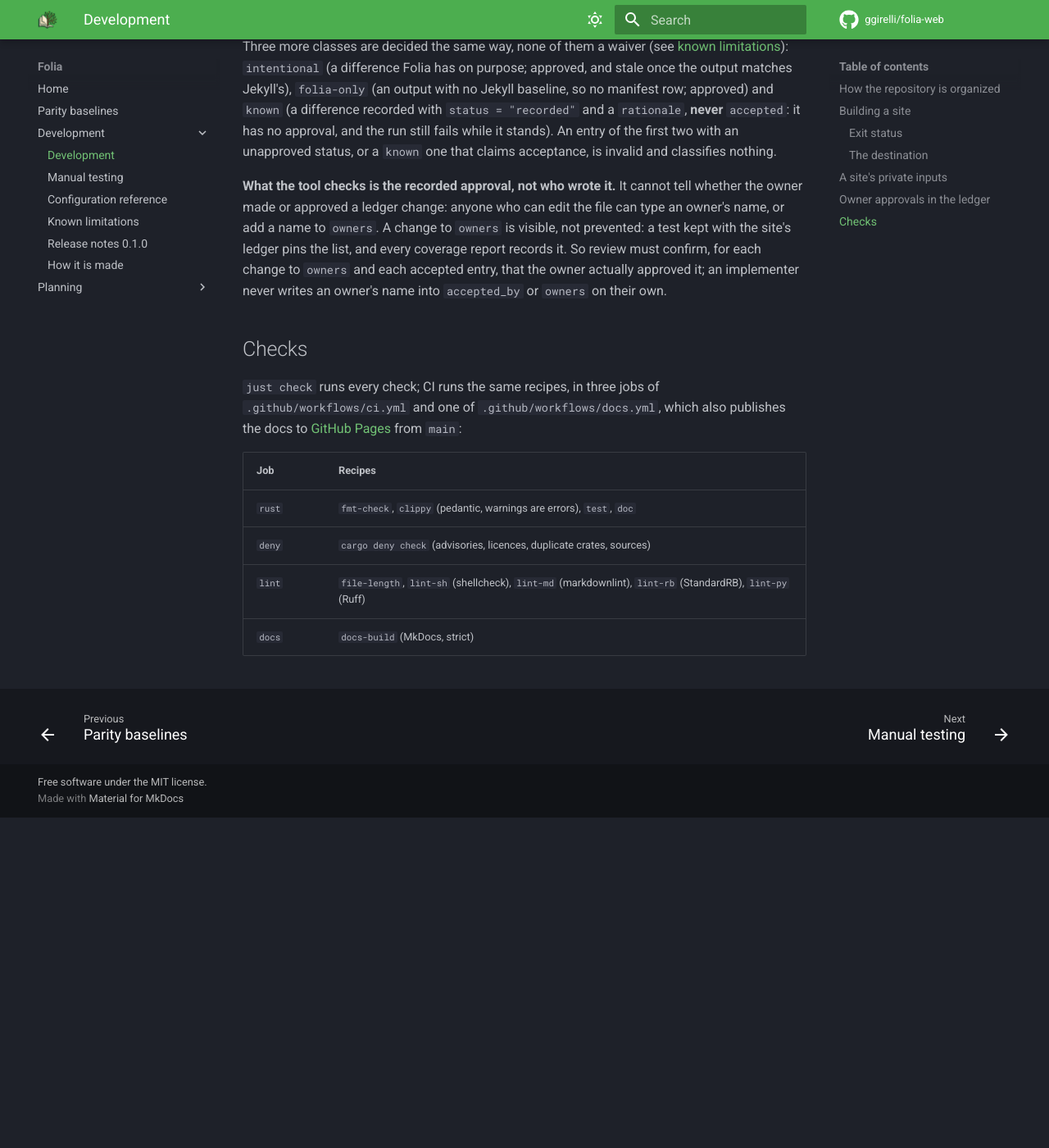
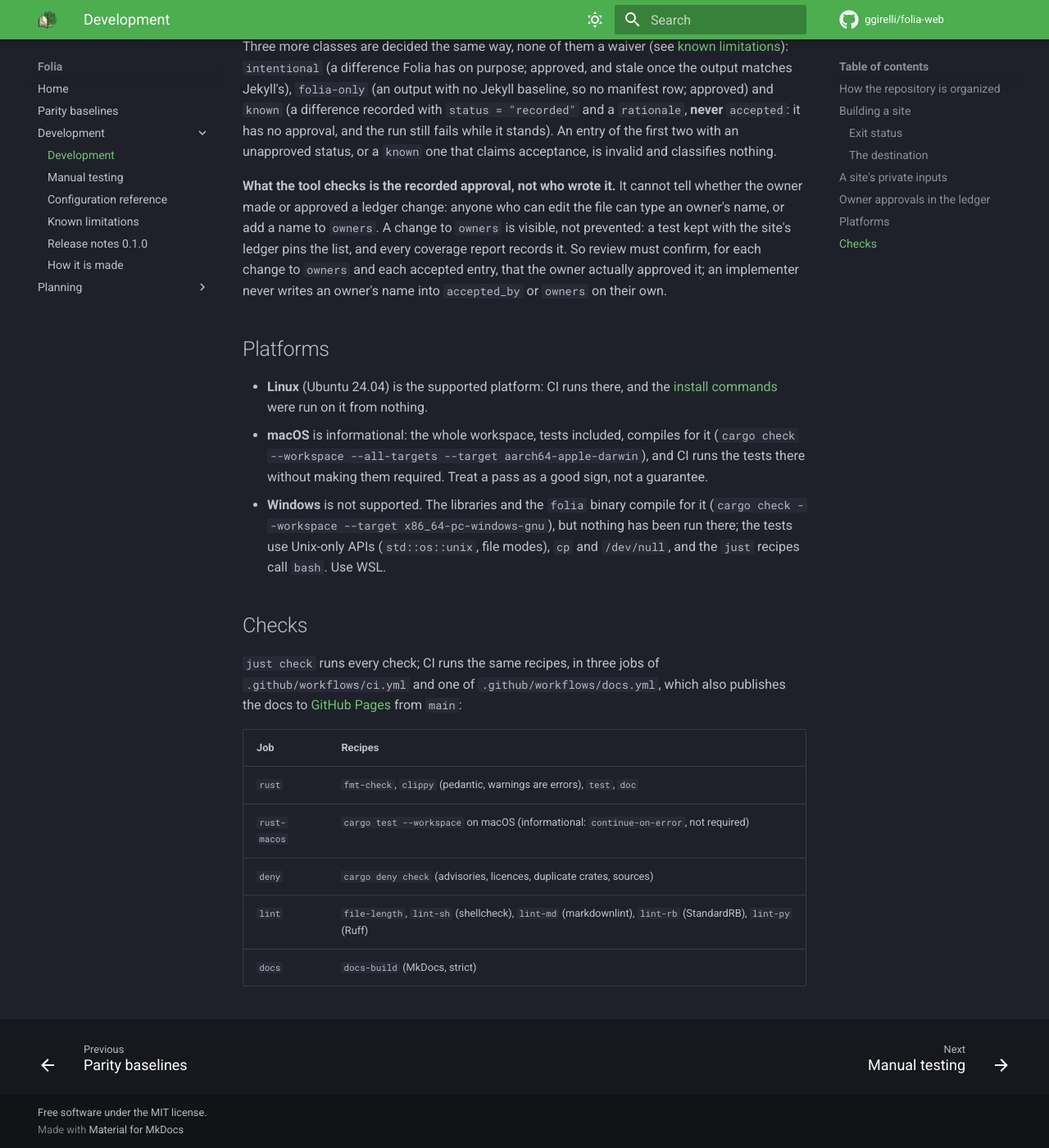
Before and after one commit to ggirelli/folia-web, an MkDocs documentation site: the page built from docs/development.md, in a window 1280 px wide and 1400 px high, scrolled down 7557 px. Shown: the whole window at 82% size. Built offline with MkDocs 1.6.1 and Material for MkDocs 9.7.7, drawn with Linux system fonts in a browser that asks for light colours; comment, search, counter and statistics services are not loaded; before the commit the page ends 8554 px from its top, so only the background shows below that.

Commit message:
ci: macOS test job (informational) and a platforms section (#43)

```diff
--- a/docs/development.md
+++ b/docs/development.md
@@ -282,6 +282,19 @@ each change to `owners` and
 each accepted entry, that the owner actually approved it; an implementer never writes an owner's
 name into `accepted_by` or `owners` on their own.
 
+## Platforms
+
+- **Linux** (Ubuntu 24.04) is the supported platform: CI runs there, and the
+  [install commands](development/manual-testing.md#installing-them-on-a-fresh-ubuntu-2404) were run
+  on it from nothing.
+- **macOS** is informational: the whole workspace, tests included, compiles for it
+  (`cargo check --workspace --all-targets --target aarch64-apple-darwin`), and CI runs the tests
+  there without making them required. Treat a pass as a good sign, not a guarantee.
+- **Windows** is not supported. The libraries and the `folia` binary compile for it
+  (`cargo check --workspace --target x86_64-pc-windows-gnu`), but nothing has been run there; the
+  tests use Unix-only APIs (`std::os::unix`, file modes), `cp` and `/dev/null`, and the `just`
+  recipes call `bash`. Use WSL.
+
 ## Checks
 
 `just check` runs every check; CI runs the same recipes, in three jobs of `.github/workflows/ci.yml`
@@ -291,6 +304,7 @@ and one of `.github/workflows/docs.yml`, which also publishes the docs to
 | Job | Recipes |
 |-|-|
 | `rust` | `fmt-check`, `clippy` (pedantic, warnings are errors), `test`, `doc` |
+| `rust-macos` | `cargo test --workspace` on macOS (informational: `continue-on-error`, not required) |
 | `deny` | `cargo deny check` (advisories, licences, duplicate crates, sources) |
 | `lint` | `file-length`, `lint-sh` (shellcheck), `lint-md` (markdownlint), `lint-rb` (StandardRB), `lint-py` (Ruff) |
 | `docs` | `docs-build` (MkDocs, strict) |
```
Also changed, not shown: 2 other files.
